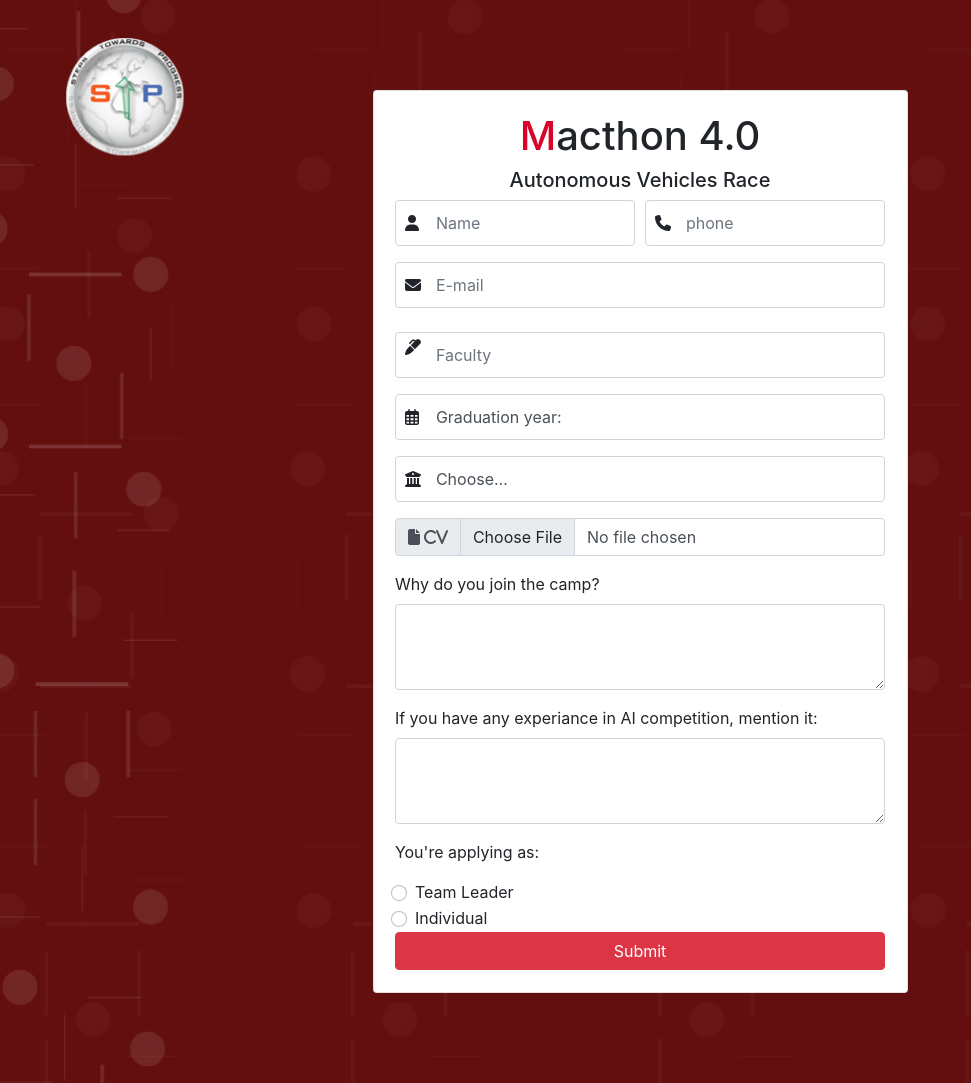
After one commit to STP-Software-23/Macathon-final, a PHP site: page /Macathon-front/index.html in a window 1280 px wide. The commit adds this page. Shown: the whole page, without its empty margins (0-971 px from the left). Run offline with PHP 8.4, Linux system fonts and the light colour scheme; some libraries are stand-ins or nearby versions.

Commit message:
Add front end form

```diff
--- /dev/null
+++ b/Macathon-front/index.html
@@ -0,0 +1,149 @@
+<!DOCTYPE html>
+<html lang="en">
+
+<head>
+  <meta charset="UTF-8">
+  <meta http-equiv="X-UA-Compatible" content="IE=edge">
+  <meta name="viewport" content="width=device-width, initial-scale=1.0">
+  <title>Regestration</title>
+  <!-- CSS -->
+
+  <!-- FONTAWESOME -->
+  <script src="https://kit.fontawesome.com/7792a39114.js" crossorigin="anonymous"></script>
+  <!-- BOOTSTRAP -->
+  <link href="https://cdn.jsdelivr.net/npm/bootstrap@5.2.2/dist/css/bootstrap.min.css" rel="stylesheet"
+    integrity="sha384-Zenh87qX5JnK2Jl0vWa8Ck2rdkQ2Bzep5IDxbcnCeuOxjzrPF/et3URy9Bv1WTRi" crossorigin="anonymous">
+  <link rel="stylesheet" href="https://cdn.jsdelivr.net/npm/bootstrap@4.0.0/dist/css/bootstrap.min.css"
+    integrity="sha384-Gn5384xqQ1aoWXA+058RXPxPg6fy4IWvTNh0E263XmFcJlSAwiGgFAW/dAiS6JXm" crossorigin="anonymous">
+  <link rel="stylesheet" href="./style/style.css" />
+</head>
+
+<body>
+  <div id="page-wrapper" class="container mt-mb-5 ">
+    <div class="wrapper wrapper--w680">
+      <div class="" id="card">
+        <div id="cardbody" class="card-body login-box row adjust-card">
+
+
+
+          <div class="col-lg-6">
+            <form id="form" class="card" method="POST" action="../loadMacathonForm.php" enctype="multipart/form-data">
+              <h1>
+                <span class="headline">M</span>acthon 4.0
+              </h1>
+              <h5>Autonomous Vehicles Race</h5>
+
+              <div class="form-row">
+                <div class="form-group col-md-6">
+                  <i class="fa-solid fa-user icon"></i>
+                  <input type="text" name="name" class="form-control" placeholder="Name" required>
+                </div>
+                <div class="form-group col-md-6">
+                  <i class="fa-solid fa-phone icon"></i>
+                  <input name="phone" type="text" class="form-control" placeholder="phone" required>
+                  <small id="error-phone"></small>
+                </div>
+              </div>
+
+              <div class="form-group">
+                <i class="fa-solid fa-envelope icon"></i>
+                <input type="email" name="email" class="form-control" id="inputAddress" placeholder="E-mail" required>
+                <small id="error-phone"></small>
+              </div>
+
+              <div class="form-group">
+                <i class="fa-solid fa-marker icon"></i>
+                <input type="text" name="faculty" class="form-control mt-2 " placeholder="Faculty" required>
+              </div>
+              <div class="form-group">
+                <i class="fa-regular fa-calendar-days"></i>
+                <select name="graduationYear" id="graduationYear" class="form-control">
+                  <option selected>Graduation year:</option>
+                  <option value="volvo">2022</option>
+                  <option value="saab">2023</option>
+                  <option value="mercedes">2024</option>
+                  <option value="audi">2025</option>
+                </select>
+              </div>
+
+
+              <div class="form-group mb-3">
+                <i class="fa-solid fa-building-columns icon"></i>
+                <select name="university" class="form-control" id="inputGroupSelect02">
+                  <option selected>Choose...</option>
+                  <option value="Cairo University">Cairo University</option>
+                  <option value="Ain Shams University">Ain Shams University</option>
+                  <option value="Nile University">Nile University</option>
+                  <option value="Helwan University">Helwan University</option>
+                  <option value="Al-Azhar University">Al-Azhar University</option>
+                  <option value="Al-Matarya University">Al-Matarya University</option>
+                  <option value="Banha University">Banha University</option>
+                  <option value="other">other...</option>
+                </select>
+
+
+              </div>
+              <div class="input-group mb-3">
+                <label class="input-group-text" for="inputGroupFile01"><i class="fa-solid fa-file"> CV</i>
+                </label>
+                <input type="file" name="cv" class="form-control " id="inputGroupFile01" required>
+              </div>
+
+              <div class="mb-3">
+                <label for="">Why do you join the camp?</label>
+                <textarea name="whyJoin" class="form-control" id="exampleFormControlTextarea1" rows="3"></textarea>
+              </div>
+              <div class="mb-3">
+                <label for="">If you have any experiance in AI competition, mention it:</label>
+                <textarea name="experiance" class="form-control" id="exampleFormControlTextarea1" rows="3"></textarea>
+              </div>
+
+              <div class="status">
+                <p>You're applying as:</p>
+                <div class="form-check">
+                  <input class="form-check-input" name="role" type="radio" name="exampleRadios" id="exampleRadios1" value="1"
+                    onClick="addFieldTL()">
+                  <label class="form-check-label" for="exampleRadios1" required>
+                    Team Leader
+                  </label>
+                </div>
+                <div class="form-check">
+                  <input class="form-check-input" name="role" type="radio" name="exampleRadios" id="exampleRadios2" value="0"
+                    onClick="checkField()">
+                  <label class="form-check-label" for="exampleRadios2">
+                    Individual
+                  </label>
+                </div>
+              </div>
+
+              <div id="adds" class="adds-class"></div>
+
+
+
+              <button type="submit" class="btn btn-danger container">Submit</button>
+
+            </form>
+          </div>
+
+        </div>
+      </div>
+    </div>
+  </div>
+
+  <!-- there was 3 MISSING divs colsings 7sby allah   new  -->
+
+
+  <script src="https://code.jquery.com/jquery-3.2.1.slim.min.js"
+    integrity="sha384-KJ3o2DKtIkvYIK3UENzmM7KCkRr/rE9/Qpg6aAZGJwFDMVNA/GpGFF93hXpG5KkN"
+    crossorigin="anonymous"></script>
+  <script src="https://cdn.jsdelivr.net/npm/popper.js@1.12.9/dist/umd/popper.min.js"
+    integrity="sha384-ApNbgh9B+Y1QKtv3Rn7W3mgPxhU9K/ScQsAP7hUibX39j7fakFPskvXusvfa0b4Q"
+    crossorigin="anonymous"></script>
+  <script src="https://cdn.jsdelivr.net/npm/bootstrap@4.0.0/dist/js/bootstrap.min.js"
+    integrity="sha384-JZR6Spejh4U02d8jOt6vLEHfe/JQGiRRSQQxSfFWpi1MquVdAyjUar5+76PVCmYl"
+    crossorigin="anonymous"></script>
+    <script src="./scripts.js"></script>
+
+</body>
+
+</html>
--- /dev/null
+++ b/Macathon-front/scripts.js
@@ -0,0 +1,48 @@
+let addFieldTL = () => {
+    let checkIfExist = document.getElementsByClassName('team-number')
+    let numberTeam, teamNameLabel, labelText, inputTeamName, teamNumberLabel,teamNumberLabelText;
+    if (checkIfExist.length == 0) {
+        teamNameLabel = document.createElement('label')
+        labelText = document.createTextNode("What would ne your team's name?")
+        teamNameLabel.appendChild(labelText)
+        inputTeamName = document.createElement('input')
+        inputTeamName.setAttribute("class", "form-control mt-2 mb-3")
+        inputTeamName.setAttribute("placeholder", "Team Name")
+        inputTeamName.setAttribute("name", "teamName")
+
+        teamNumberLabel = document.createElement('label')
+        teamNumberLabelText = document.createTextNode("How many team members is your team?")
+
+        numberTeam = document.createElement('select')
+        numberTeam.setAttribute("class", "form-control")
+        numberTeam.setAttribute("class", "team-number")
+        numberTeam.setAttribute("id", "team")
+        numberTeam.setAttribute("name", "teamNum")
+
+        for (let i = 2; i <= 5; i++) {
+            let choice = document.createElement('option')
+            choice.setAttribute("value", i)
+            let text = document.createTextNode(i)
+            choice.appendChild(text)
+            numberTeam.appendChild(choice)
+        }
+    }
+    const form = document.getElementById('adds')
+    form.appendChild(teamNameLabel)
+    form.appendChild(inputTeamName)
+    form.appendChild(teamNumberLabel)
+    form.appendChild(teamNumberLabelText)
+    form.appendChild(numberTeam)
+}
+
+let checkField = () => {
+    let checkIfExist = document.getElementById('adds')
+    if(checkIfExist.innerHTML) {
+        checkIfExist.innerHTML = ''
+    }
+    // if (checkIfExist.length > 0) {
+    //     checkIfExist.forEach(element => {
+    //         console.log(element);
+    //     });
+    // }
+}
--- /dev/null
+++ b/Macathon-front/style/style.css
@@ -0,0 +1,155 @@
+* {
+  margin: 0;
+  padding: 0;
+}
+
+body {
+  background-image: url(./bg-logo.jpg);
+  background-repeat: no-repeat;
+  background-size: cover;
+}
+
+
+
+h1,
+h5 {
+  text-align: center;
+}
+
+.headline {
+  color: #d90429;
+}
+
+.page-wrapper {
+  opacity: 0.89;
+  font-size: 20px;
+}
+
+.adjust-card {
+  display: flex;
+  align-items: center;
+  flex-direction: column;
+}
+
+.form-switch {
+  display: flex;
+  align-items: center;
+  text-align: center;
+  /* flex-direction: column; */
+}
+
+#page-wrapper {
+  padding: 70px 0;
+  /* width: 80vh;  this is the problem for the width scolling  new */
+
+}
+
+.form-control:focus {
+  border-color: #8a817c;
+  box-shadow: inset 0 1px 1px rgba(0, 0, 0, 0.075), 0 0 8px rgba(73, 73, 73, 0.6);
+}
+
+.custom-select:focus {
+  border-color: #8a817c;
+  box-shadow: inset 0 1px 1px rgba(0, 0, 0, 0.075), 0 0 8px rgba(73, 73, 73, 0.6);
+}
+
+.switch {
+  position: relative;
+  width: 60px;
+  height: 34px;
+  /*
+display: inline-block;
+left:50%;
+insted of using left 50% we can set the item to block and give it (margin: 0 auto;)  new
+
+*/
+  display: block;
+  margin: 20px auto;
+
+}
+
+/* .switch input { */
+  /* opacity: 0; */
+  /* width: 0;
+  height: 0; */
+/* } */
+
+.slider {
+  position: absolute;
+  cursor: pointer;
+  top: 0;
+  left: 0;
+  right: 0;
+  bottom: 0;
+  background-color: #d90429;
+  -webkit-transition: .4s;
+  transition: .4s;
+}
+
+.slider:before {
+  position: absolute;
+  content: "";
+  height: 26px;
+  width: 26px;
+  left: 4px;
+  bottom: 4px;
+  background-color: white;
+  -webkit-transition: .4s;
+  transition: .4s;
+}
+
+input:checked+.slider {
+  background-color: #868383;
+}
+
+input:focus+.slider {
+  box-shadow: 0 0 1px #868383;
+}
+
+input:checked+.slider:before {
+  -webkit-transform: translateX(26px);
+  -ms-transform: translateX(26px);
+  transform: translateX(26px);
+}
+
+/* Rounded sliders */
+.slider.round {
+  border-radius: 34px;
+}
+
+.slider.round:before {
+  border-radius: 50%;
+}
+
+
+.form-group {
+  position: relative;
+  /* setting the div to be the limit for the icon (his nearest relative )   new */
+}
+
+.form-group>i {
+  position: absolute;
+  /* setting the icon to be on the left   new */
+  margin: 15px 10px;
+  /* centering the icon   */
+}
+
+.form-group>input,
+.form-group>select {
+  padding: 10px 40px;
+  /*to give some space for the icon   new  */
+}
+
+select.form-control:not([size]):not([multiple]) {
+  height: auto !important;
+  /* the default bootstrap height won't fit the content so we set it to be auto   new */
+}
+
+form {
+  padding:4%;
+}
+
+#team {
+  margin-bottom:10px ;
+}
--- a/uploadCV.php
+++ b/uploadCV.php
@@ -3,11 +3,9 @@
 
 
 
-    // $targetDir = "CVs/";
-    // $targetFile = $targetDir . basename($_FILES["CV"]['name']);
-        // echo "<script> alert('$targetFile')</script>";
 
-    $file = $_FILES['file'];
+
+    $file = $_FILES['cv'];
     //print_r($file);
     $fileName = $file['name'];
     $fileTmpName = $file['tmp_name'];
```
Also changed, not shown: loadMacathonForm.php (+35 -11 lines), Macathon-front/README.md (renamed from README.md), Macathon-front/style/bg-logo.jpg (added), 1 other file.
